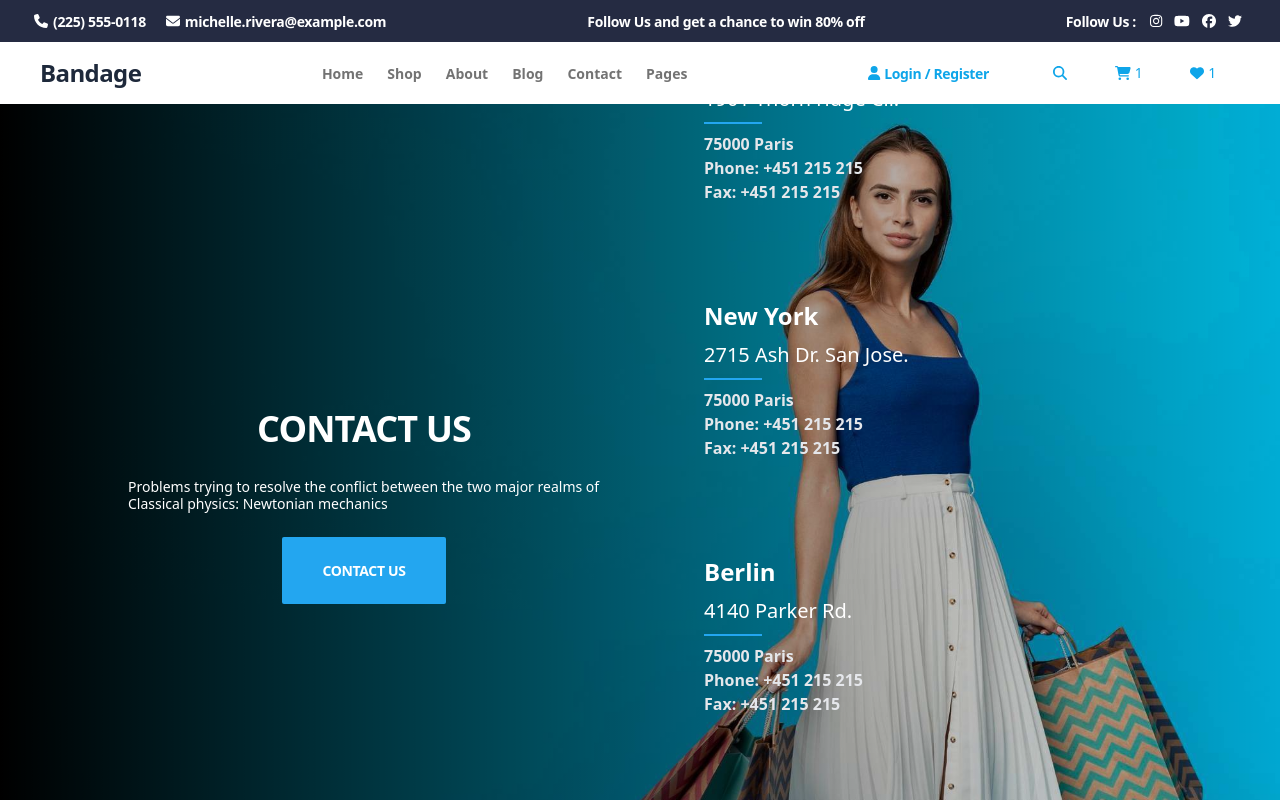
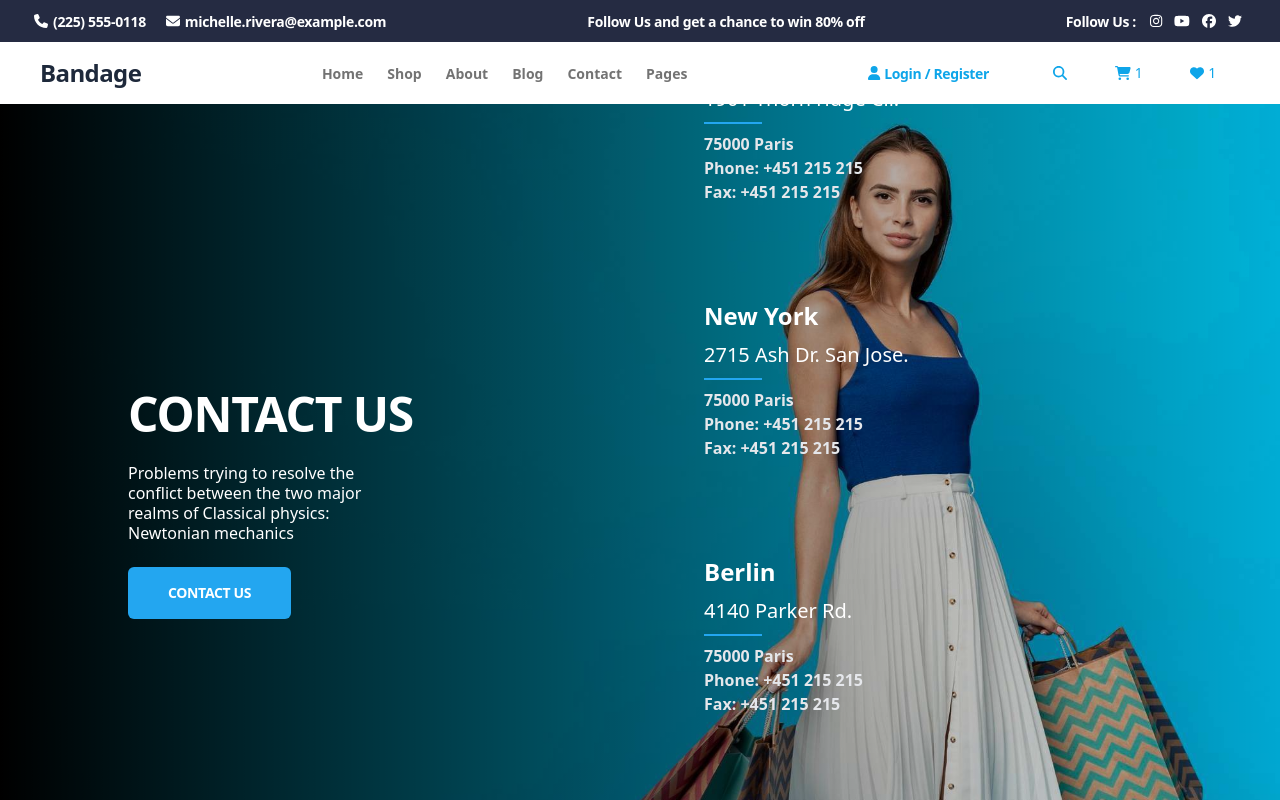
Before and after one commit to malidegirmenci/ReaCommerce-Frontend, a React (Vite) app: page /contact in a window 1280 px wide. Shown: the top 800 px of the page. Built offline with nearby package versions, Linux system fonts and the light colour scheme.

Commit message:
text enlarged and button changed as rounded

```diff
--- a/src/pages/Contact.jsx
+++ b/src/pages/Contact.jsx
@@ -22,12 +22,13 @@ export default function Contact() {
             <div className="relative h-screen bg-cover bg-right bg-no-repeat" style={{ backgroundImage: `url('${backgroundSrc}')` }}>
                 <div className="absolute z-10 inset-0 flex items-center w-[80%] mx-auto gap-20">
                     {isShowForm ? <ContactForm setShowForm={setShowForm} /> :
-                        <div className="flex flex-col items-center w-1/2">
-                            <h2 className="text-white text-4xl font-bold leading-[50px] tracking-tight mb-4">CONTACT US</h2>
-                            <p className="text-white text-sm font-normal leading-tight mb-6">Problems trying to resolve the conflict between the two major realms of Classical physics: Newtonian mechanics</p>
-                            <button onClick={() => setShowForm(!isShowForm)} className="px-10 py-4 rounded-sm bg-[#23A6F0] text-white text-sm font-bold leading-snug tracking-tight">CONTACT US</button>
-                        </div>}
-                    <div className="flex flex-wrap gap-10 w-1/2">
+                        <div className="flex flex-col items-start w-1/2 ">
+                            <h2 className="text-white text-5xl font-bold leading-[50px] tracking-tight mb-4">CONTACT US</h2>
+                            <p className="text-white text-md font-normal leading-tight mb-6 w-[60%]">Problems trying to resolve the conflict between the two major realms of Classical physics: Newtonian mechanics</p>
+                            <button onClick={() => setShowForm(!isShowForm)} className="px-10 py-3 rounded-md bg-[#23A6F0] text-white text-sm font-bold leading-snug tracking-tight">CONTACT US</button>
+                        </div>
+                    }
+                    <div className="flex flex-wrap gap-10 w-1/2 ">
                         {locationsArr}
                     </div>
                 </div>
```
